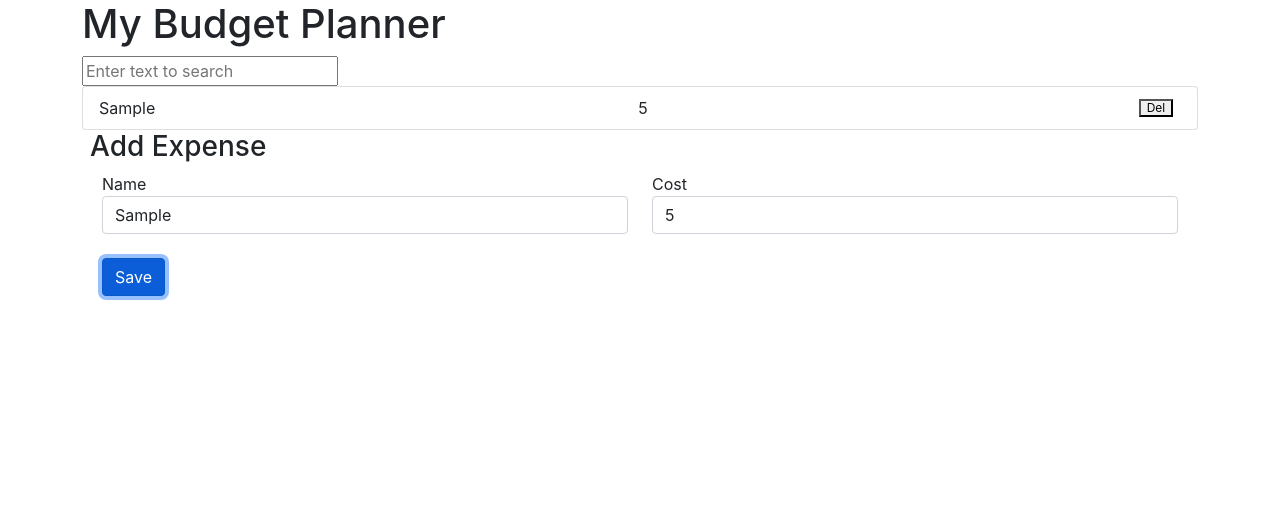
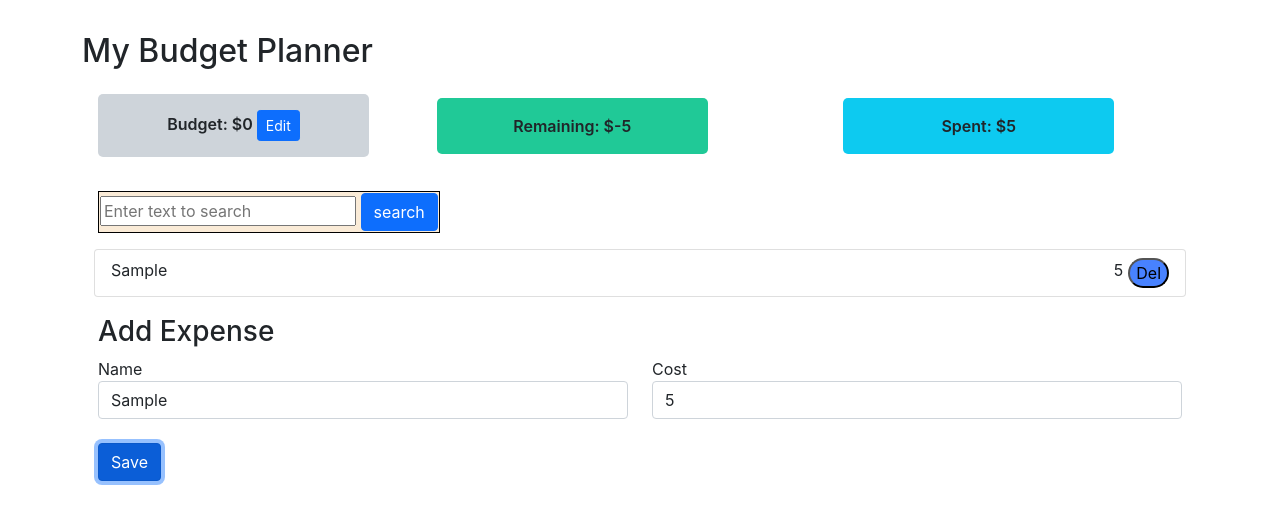
Before and after one commit to Naga-Priya/Redux, a React (Create React App) app in the folder redux-code/: page / in a window 1280 px wide. Both pictures are taken after typing "Sample", "5" into the empty fields and a click on the button "Save". Shown: the top 524 px of the page. Built offline with nearby package versions, Linux system fonts and the light colour scheme.

Commit message:
Budget Planner autocomplete code

```diff
--- a/redux-code/src/FinalDemo/AddExpense.js
+++ b/redux-code/src/FinalDemo/AddExpense.js
@@ -19,7 +19,7 @@ function AddExpense(props) {
                             name:document.getElementById("expName").value,
                             cost:Number(document.getElementById("expCost").value)}
             //alert(JSON.parse(JSON.stringify(newItem)));
-            alert(JSON.stringify(newItem));
+            // alert(JSON.stringify(newItem));
             console.log(newItem);
             dispatch({
                 type:'ADD_ITEM',
@@ -32,7 +32,7 @@ function AddExpense(props) {
         <div>
 
             <h3>Add Expense</h3>
-            <div className="container">
+
             <div className="row">
                 <div className="col-6">
 
@@ -51,7 +51,7 @@ function AddExpense(props) {
             <button type="button" className="btn btn-primary" onClick={addItems}>Save</button>
             </div>
             </div>
-            </div>
+
         </div>
     );
 }
--- a/redux-code/src/FinalDemo/ExpenseList.js
+++ b/redux-code/src/FinalDemo/ExpenseList.js
@@ -3,39 +3,42 @@ import { useSelector,useDispatch } from 'react-redux';
 
 function ExpenseList(props) {
     const expenses = useSelector((state)=>{return (state.items)});
+    const filterTxt = useSelector((state)=>{return (state.filterTxt).toLowerCase()});
     const dispatch = useDispatch();
     // expenses.map(expense => {<li>{expense.name}</li>});
     console.log(expenses);
 
-    const deleteItem= (id)=>{
-        console.log("Delete Item: ", id);
+    const deleteItem= ({expense})=>{
+        console.log("Delete Item: ", {expense});
         dispatch({
             type:'DEL_ITEM',
-            payload:id
+            payload:expense
           })
     }
 
     return (
-        <div className='col-12'>
+        <div className="container">
+        {/* <div className='col-12'> */}
             <ul className="list-group">
-            {expenses.map((expense) => {
+            {expenses.filter(item => item.name.toLowerCase().startsWith(filterTxt)).map((expense) => {
                 return (<ExpenseItem expense={expense}
                                     messenger={deleteItem}/>);
                 })}
             </ul>
             {/* <button onClick={()=>console.log({expenses})}>Click To Log</button> */}
             {/* <ExpenseItem expenses={expenses}/> */}
+        {/* </div> */}
         </div>
     );
 }
 const ExpenseItem = (props)=>{
     const id = props.expense.id;
     return(
-        <li class="list-group-item d-flex justify-content-between align-items-center">
+        <li className="list-group-item d-flex justify-content-between">
             {props.expense.name}
-            <span >{props.expense.cost}</span>
-            <span class="badge badge-primary badge-pill">
-                <button onClick={()=>{props.messenger(id)}}>Del</button>
+            <span className="space">
+                {props.expense.cost}
+                <button className=" round-button" onClick={()=>{props.messenger({...props})}}>Del</button>
             </span>
         </li>
     )
--- a/redux-code/src/FinalDemo/ExpenseReducer.js
+++ b/redux-code/src/FinalDemo/ExpenseReducer.js
@@ -2,7 +2,8 @@ const initialState = {
     income:0,
     total:0,
     balance:0,
-    items:[]
+    items:[],
+    filterTxt:''
 }
 
 const ExpenseReducer = (state = initialState,action) =>{
@@ -15,11 +16,29 @@ const ExpenseReducer = (state = initialState,action) =>{
             newstate.balance=newstate.income-newstate.total;
             console.log("NewState: ",newstate);
             return newstate;
-            case 'DEL_ITEM':
-                const newItems = newstate.items.filter(item => item.id!=action.payload);
-                console.log("After Delete: ", newstate);
-                return {...state,
-                        items:newItems};
+        case 'DEL_ITEM':
+            const newItems = newstate.items.filter(item => item.id!==action.payload.id);
+            console.log("After Delete: ", newItems);
+            newstate.total-=action.payload.cost;
+            newstate.balance=newstate.income+newstate.total;
+            return {...state,
+                    total:newstate.total,
+                    balance:newstate.balance,
+                    items:newItems};
+        case 'ADD_FILTER':
+            return {...state,
+            filterTxt:action.payload}
+        case 'CNG_INCOME':
+            const tmp = {...state};
+            const tmp1 = {...state,
+                income:action.payload,
+                total:tmp.total,
+                balance:action.payload-tmp.total};
+                console.log("After New Income: ",tmp1)
+            return {...state,
+                income:action.payload,
+                total:tmp.total,
+                balance:action.payload-tmp.total}
         default:
             return newstate;
     }
--- /dev/null
+++ b/redux-code/src/FinalDemo/FinalDemo.css
@@ -0,0 +1,83 @@
+.heading {
+    margin-top: 1em;
+    /* background-color: aqua; */
+}
+
+.summary {
+    display: flex;
+    flex-flow: row;
+    flex-wrap: wrap;
+    justify-content: space-around;
+    line-height: auto;
+    vertical-align: middle;
+    padding:1em;
+}
+.summary-items {
+    /* height: max-content; */
+    /* text-align: center; */
+    /* justify-content: center; */
+    text-align: center;
+    /* align-content: center; */
+    vertical-align: middle;
+    border-radius: 5px;
+    /* display: flex;
+    flex-flow: row;
+    flex-wrap: wrap; */
+    font-size: 8;
+    font-weight: 600;
+
+}
+
+.budget {
+    /* display: flex;
+    flex-flow: row;
+    flex-wrap: wrap; */
+    background-color:var(--bs-gray-400);
+    justify-content: space-around;
+    padding:1em;
+
+}
+
+.remaining {
+    background-color:var(--bs-teal);
+    margin: auto;
+    padding:1em;
+}
+
+.spent {
+    background-color:var(--bs-cyan);
+    margin: auto;
+    padding:1em;
+}
+
+.hidden {
+    display:none;
+}
+
+.income {
+    width: 4rem;
+}
+
+.spacer {
+    display:block;
+    padding: 1em;
+    margin-top: 2px;
+
+}
+
+.round-button {
+    border-radius: 15px;
+    background-color: rgba(0, 81, 255, 0.719);
+}
+
+.round-button:hover {
+    border-radius: 15px;
+    background-color: rgba(0, 183, 255, 0.719);
+}
+
+.space {
+    display:flex;
+    align-content: space-around;
+    gap: 5px;
+    /* background-color: bisque; */
+}
--- a/redux-code/src/FinalDemo/MyBudget.js
+++ b/redux-code/src/FinalDemo/MyBudget.js
@@ -2,16 +2,23 @@ import React from 'react';
 import AddExpense from './AddExpense';
 import ExpenseList from './ExpenseList';
 import SearchBar from './SearchBar';
+import Summary from './Summary.js';
+import './FinalDemo.css';
 
 function MyBudget(props) {
     return (
         <div className="container">
-            <h1>My Budget Planner</h1>
+            <h2 className="heading">My Budget Planner</h2>
+            <Summary />
+            <div className="spacer">
             <SearchBar/>
+            </div>
             <ExpenseList/>
-            <div className='px-2 '>
-            <AddExpense/>
+
+            <div className="spacer">
+                <AddExpense/>
             </div>
+
 
         </div>
     );
--- a/redux-code/src/FinalDemo/SearchBar.js
+++ b/redux-code/src/FinalDemo/SearchBar.js
@@ -1,11 +1,13 @@
 import React, { useEffect,useState } from 'react';
-import {useSelector} from 'react-redux';
+import {useSelector,useDispatch} from 'react-redux';
+import styles from './SearchBar.module.css';
 
 function SearchBar(props) {
     const expenses = useSelector((store)=>store.items);
     const [searchInput,setSearchInput] = useState('');
     const [searchOutput,setSearchOutput] = useState([]);
 
+    const dispatch = useDispatch();
     useEffect(()=>{
         if(searchInput==''){
             setSearchOutput([]);
@@ -33,22 +35,71 @@ function SearchBar(props) {
             document.getElementById(searchOutput[0].name).autofocus = true;
         }
     }
+    const addFilter = () => {
+        dispatch({
+            type:'ADD_FILTER',
+            payload:searchInput
+          })
+          setSearchOutput([]);
+    }
 
+    const searchText = (e) =>{
+        console.log("Clicked: ",e.target.id);
+        setSearchInput(e.target.id);
+        dispatch({
+            type:'ADD_FILTER',
+            payload:searchInput
+          })
+        let elmt=document.getElementById("autocompletelist");
+        elmt.classList.add("hidden");
+
+    }
+    if (searchOutput.length >0) {
         return (
-        <div>
+            <div className={styles.autocomplete}>
+                <input type="search"
+                onKeyDown={(e)=>e.keyCode==40?setListFocus():console.log("Do Nothing")}
+                onChange={(e)=>{document.getElementById("autocompletelist").classList.remove("hidden");
+                            setSearchInput(e.target.value)}} value={searchInput}
+                placeholder="Enter text to search"></input>
+                <span className='col-1'> </span>
+                <button type="search" className="btn btn-primary btn-sm" onClick={addFilter}>search</button>
+                {/* <ul className="list-group">
+                <li className="list-unstyled" */}
+
+                <div id="autocompletelist" className={styles.autocompleteitems}>
+                <ul>
+
+                    {searchOutput.map(entry => {return (
+                        <div >
+                        <li className="list-unstyled" onClick={searchText}
+                        id = {entry.name}
+                        key={entry.name}>
+                            {entry.name}
+                            </li>
+                        </div>
+                    )})}
+
+                </ul>
+                </div>
+
+            </div>
+        );
+    }
+    else{
+        return (
+            <div className={styles.autocomplete}>
                 <input type="search"
                 onKeyDown={(e)=>e.keyCode==40?setListFocus():console.log("Do Nothing")}
                 onChange={(e)=>setSearchInput(e.target.value)} value={searchInput}
                 placeholder="Enter text to search"></input>
-            <ul className="list-group">
-                {searchOutput.map(entry => {return (
-                    <li className="list-unstyled"
-                    id = {entry.name}
-                    key={entry.name}>{entry.name}</li>
-                )})}
-            </ul>
+                <span className='col-1'> </span>
+                <button type="search" className="btn btn-primary" onClick={addFilter}>search</button>
+                {/* <ul className="list-group">
+                <li className="list-unstyled" */}
             </div>
         );
     }
+}
 
 export default SearchBar;
--- /dev/null
+++ b/redux-code/src/FinalDemo/SearchBar.module.css
@@ -0,0 +1,43 @@
+.autocomplete {
+    /*the container must be positioned relative:*/
+    position: relative;
+    display: inline-block;
+    border: 1px solid black;
+    padding: 1px;
+    align-items: center;
+    vertical-align: middle;
+    background-color: antiquewhite;
+
+  }
+  .autocompleteitems {
+    position: absolute;
+    border: 1px solid #d4d4d4;
+    border-bottom: none;
+    border-top: none;
+    z-index: 99;
+    /*position the autocomplete items to be the same width as the container:*/
+    top: 100%;
+    left: 0;
+    right: 0;
+    min-width: 100px;
+
+  }
+  .autocompleteitems ul{
+    padding:1px;
+
+  }
+  .autocompleteitems div {
+    padding: 2px;
+    cursor: pointer;
+    background-color: #fff;
+    border-bottom: 1px solid #d4d4d4;
+  }
+  .autocompleteitems div:hover {
+    /*when hovering an item:*/
+    background-color: #e9e9e9;
+  }
+  .autocomplete-active {
+    /*when navigating through the items using the arrow keys:*/
+    background-color: DodgerBlue !important;
+    color: #ffffff;
+  }
--- /dev/null
+++ b/redux-code/src/FinalDemo/Summary.js
@@ -0,0 +1,71 @@
+import React from 'react';
+import {useSelector,useDispatch} from 'react-redux';
+import $ from 'jquery';
+import { Alert } from 'bootstrap';
+
+function Summary(props) {
+    const budget = useSelector((state)=>{return state});
+    return (
+
+        <div className="d-flex justify-content-between summary">
+            <Budget/>
+            <div className='col-3 summary-items remaining' >
+                Remaining: ${budget.balance}
+            </div>
+            <div className='col-3 summary-items spent' >
+                Spent: ${budget.total}
+            </div>
+
+        </div>
+    );
+}
+
+function Budget() {
+    const income = useSelector((state)=>{return state.income});
+    const dispatch = useDispatch();
+
+    const changeIncome = (e) => {
+        if(e.target.innerText == "Edit"){
+            // $("#income").attr("readonly", false);
+            // document.getElementById("income").setAttribute('readOnly','false');
+            document.getElementById("income").setAttribute('backgroundcolor',"red");
+            var eltInc = document.getElementById("income");
+            eltInc.classList.remove("hidden");
+            var eltTxt = document.getElementById("text");
+            eltTxt.classList.add("hidden");
+            e.target.innerText = "Save";
+        }
+        else{
+            // let newIncome = $("#income");
+            var eltInc = document.getElementById("income");
+            let newIncome = document.getElementById("income").value;
+            if (newIncome>0)
+            {
+                dispatch({
+                    type:'CNG_INCOME',
+                    payload:newIncome
+                })
+                e.target.innerText = "Edit";
+                var eltTxt = document.getElementById("text");
+                eltInc.classList.add("hidden");
+                eltTxt.classList.remove("hidden");
+                // $("#income").attr("readonly","true");
+            }
+            else{
+                alert("Invalid Income");
+            }
+        }
+    }
+    return (
+
+            <div className='col-3 summary-items budget' >
+                <span id="text">Budget: ${income}</span>
+                <input className = "hidden income" id = "income"  type="number"  ></input>
+                <span> </span>
+                <button id="editBtn" className="btn btn-primary btn-sm" onClick={changeIncome}>Edit</button>
+            </div>
+
+    );
+}
+
+export default Summary;
```
Also changed, not shown: redux-code/package.json (+52 -1 lines), 1 other file (tests, documents, lock files or other folders). Lines whose indentation alone changed are shown as unchanged.
